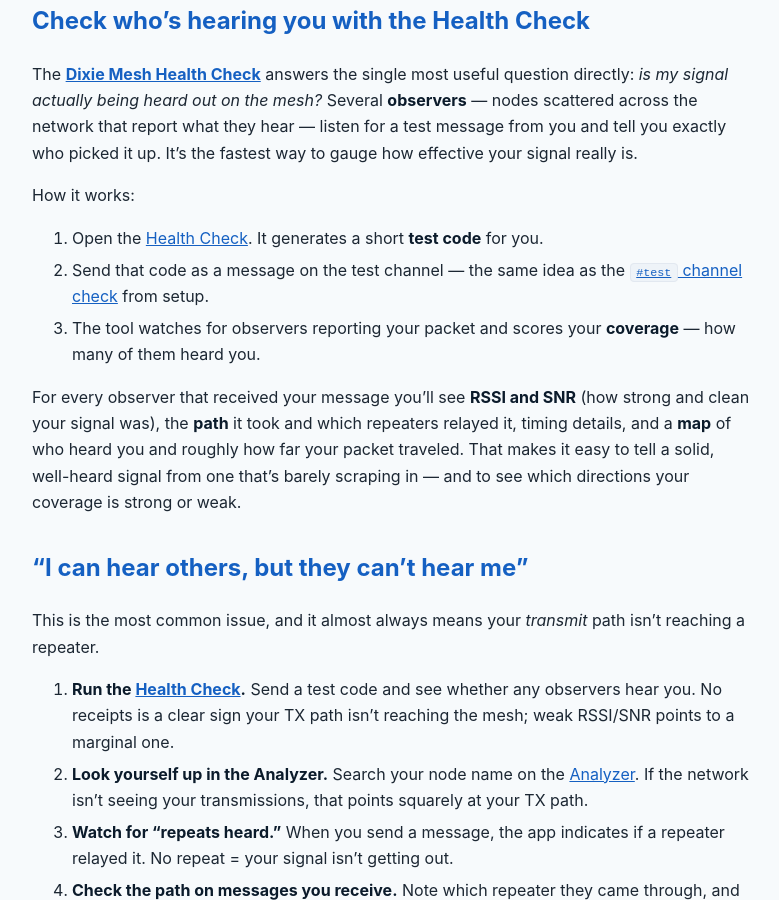
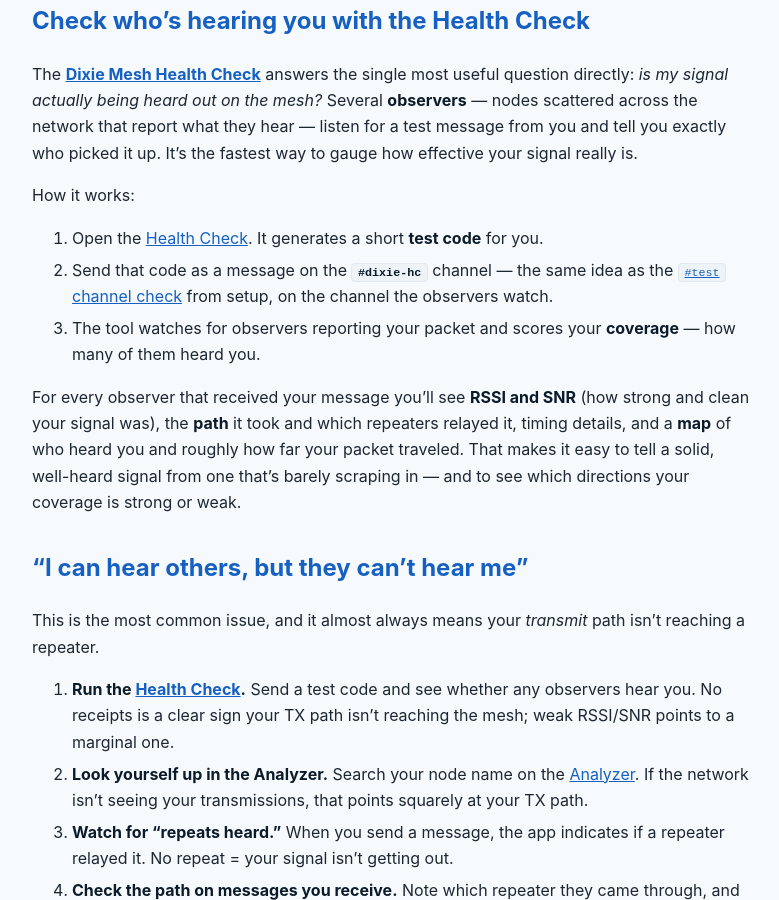
Before and after one commit to dixiemesh/dixiemesh.github.io, a Jekyll site: the page built from troubleshooting.md, in a window 1280 px wide and 900 px high, scrolled down 953 px. Shown: the whole window, without its empty margins (248-1027 px from the left). Built offline with Jekyll 4.4.1, drawn with Linux system fonts in a browser that asks for light colours.

Commit message:
Name the #dixie-hc channel in the Health Check steps
Point users at the #dixie-hc channel that the observers watch, rather
than the generic test channel.

Co-Authored-By: Claude Opus 4.8 <noreply@anthropic.com>
Claude-Session: https://claude.ai/code/session_01QfHPF2T42hxB5geHvasnFC

```diff
--- a/troubleshooting.md
+++ b/troubleshooting.md
@@ -40,9 +40,9 @@ How it works:
 
 1. Open the [Health Check](https://healthcheck.dixiemesh.com). It generates a
    short **test code** for you.
-2. Send that code as a message on the test channel — the same idea as the
-   [`#test` channel check](/getting-started/#verifying-your-node-works) from
-   setup.
+2. Send that code as a message on the **`#dixie-hc`** channel — the same idea as
+   the [`#test` channel check](/getting-started/#verifying-your-node-works) from
+   setup, on the channel the observers watch.
 3. The tool watches for observers reporting your packet and scores your
    **coverage** — how many of them heard you.
 
```
